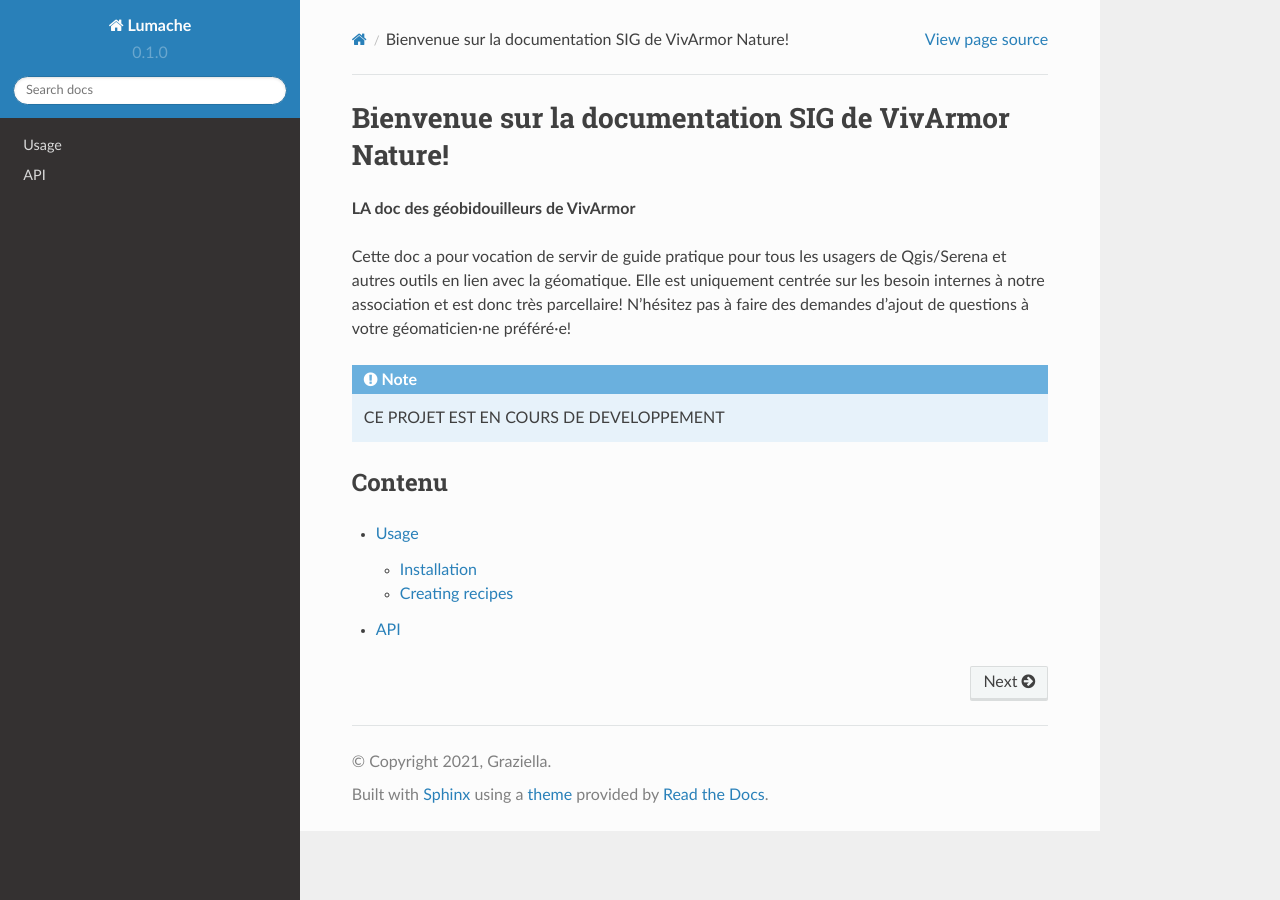
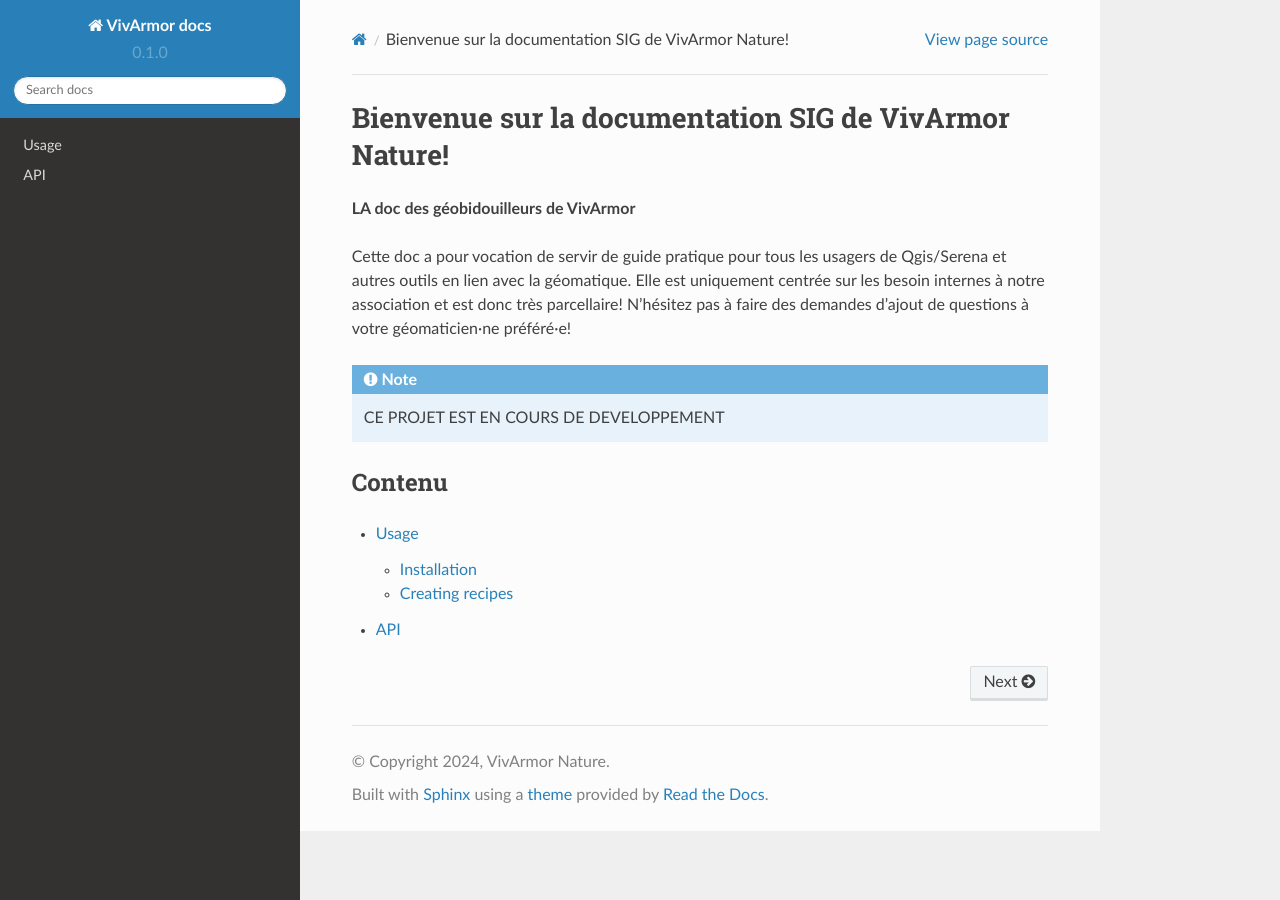
Before and after one commit to vivarmor/vivarmor-doc, a Sphinx documentation site: the page built from docs/source/index.rst, in a window 1280 px wide. Built offline with Sphinx 7.4.7 and the Read the Docs theme 2.0.0, drawn with Linux system fonts in a browser that asks for light colours.

Commit message:
Update conf.py - informations du projet
Modification des informations relatives au projet

```diff
--- a/docs/source/conf.py
+++ b/docs/source/conf.py
@@ -2,9 +2,9 @@
 
 # -- Project information
 
-project = 'Lumache'
-copyright = '2021, Graziella'
-author = 'Graziella'
+project = 'VivArmor docs'
+copyright = '2024, VivArmor Nature'
+author = '@vivarmor'
 
 release = '0.1'
 version = '0.1.0'
```
